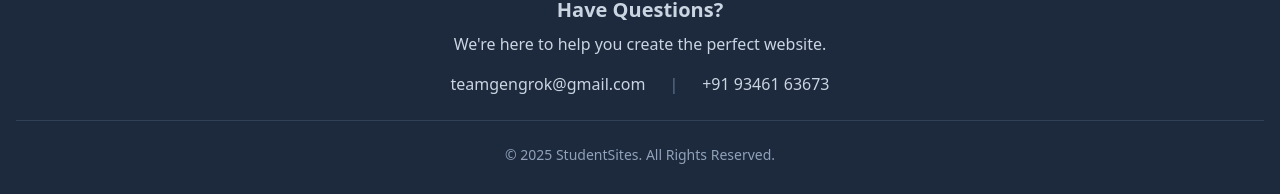
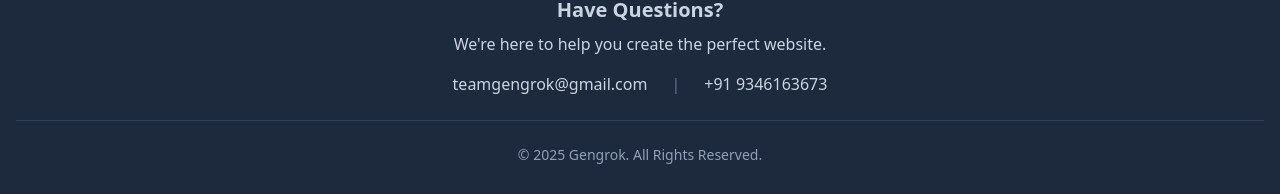
Before and after one commit to balaji5071/web_gengrok, a React (Vite) app in the folder frontend/: page / in a window 1280 px wide. Shown: the part 2633-2827 px from the top of the page. Built offline with nearby package versions, Linux system fonts and the light colour scheme; no server answers.

Commit message:
small chanegs

```diff
--- a/frontend/src/components/Footer.jsx
+++ b/frontend/src/components/Footer.jsx
@@ -20,13 +20,13 @@
             href="tel:+919346163673"
             className="hover:text-white transition-colors"
           >
-            +91 93461 63673
+            +91 9346163673
           </a>
           {/* =============================== */}
         </div>
 
         <div className="border-t border-slate-700 pt-6 text-sm text-slate-400">
-          <p>&copy; 2025 StudentSites. All Rights Reserved.</p>
+          <p>&copy; 2025 Gengrok. All Rights Reserved.</p>
         </div>
       </div>
     </footer>
```
Also changed, not shown: 1 other file (tests, documents, lock files or other folders).
